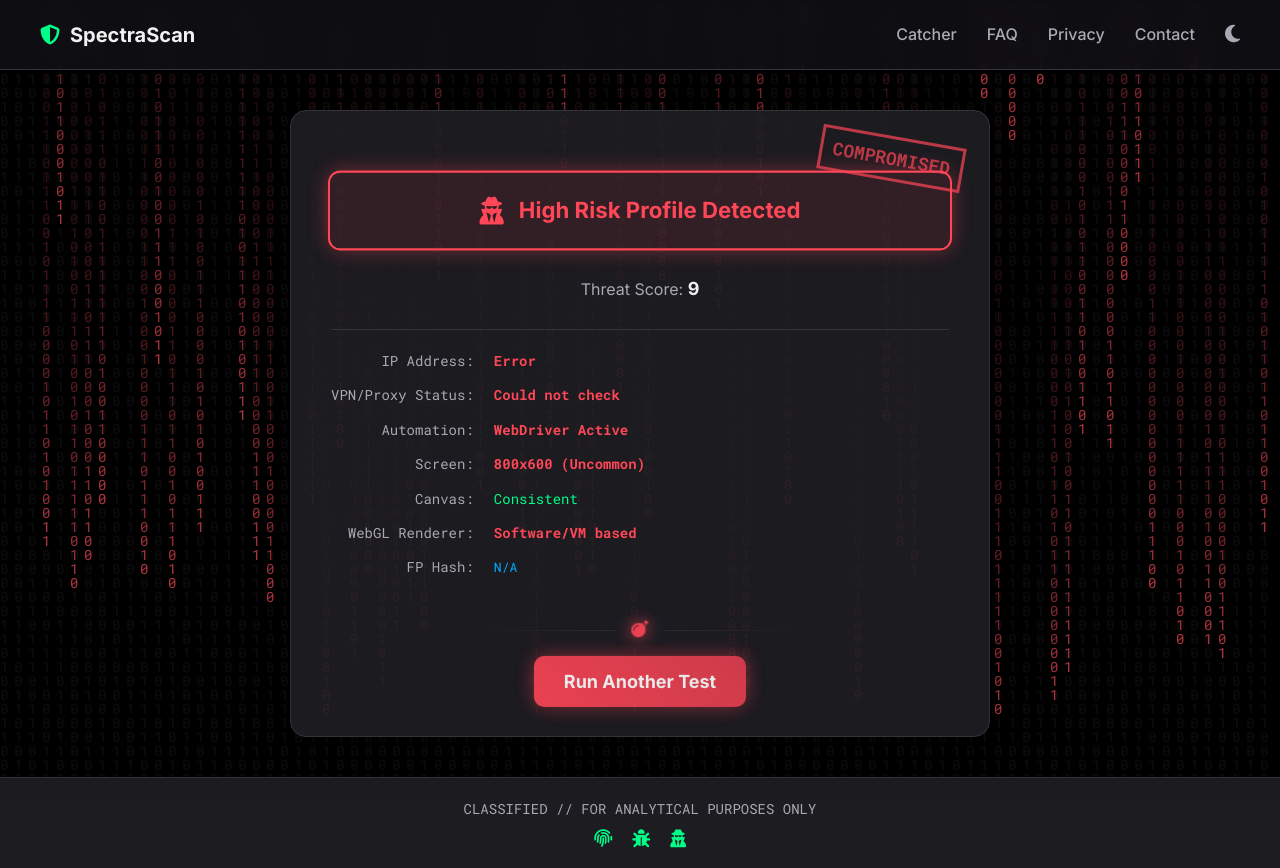
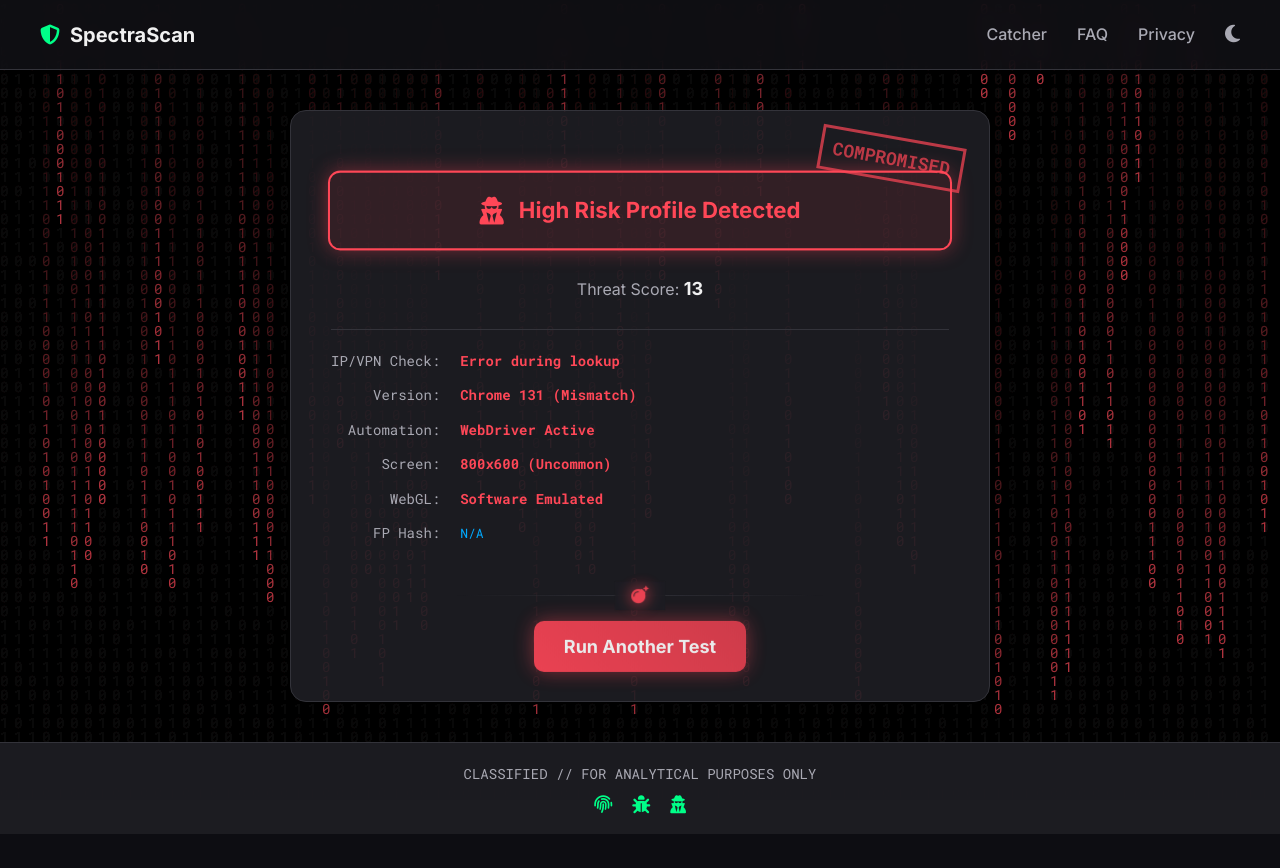
Before and after one commit to alexkask233/spectrascan-website, a website: page public/index.html in a window 1280 px wide. Both pictures are taken after a click on the button "Run Detection". After the commit the page ends 834 px from the top, so only its background shows below. Drawn offline with Linux system fonts and the light colour scheme; no server answers.

Commit message:
Update index.html

```diff
--- a/public/index.html
+++ b/public/index.html
@@ -185,7 +185,6 @@
         <a href="/" class="nav-link">Catcher</a>
         <a href="/faq" class="nav-link">FAQ</a>
         <a href="/privacy" class="nav-link">Privacy</a>
-        <a href="/contact" class="nav-link">Contact</a>
         <button id="theme-toggle-btn" title="Toggle theme"><i class="fa-solid fa-moon"></i></button>
     </nav>
   </header>
@@ -330,113 +329,94 @@
     const detectionPromise = (async () => {
         let riskScore = 0;
         const riskFactors = [];
+        const TARGET_CHROME_VERSION = "138"; // Per user request
 
         // --- Server-Side IP Check ---
         try {
             const resp = await fetch('/api/ip-check', { cache: 'no-store' });
             const ipData = await resp.json();
             if (ipData.error) throw new Error("IP API Error");
-            riskFactors.push({ label: 'IP Address', value: ipData.ip, isBad: false });
-            if (ipData.isProxy) {
-                riskScore += 3; // High penalty for using a proxy/VPN/Tor
-                riskFactors.push({ label: 'VPN/Proxy Status', value: ipData.status, isBad: true });
-            } else {
-                riskFactors.push({ label: 'VPN/Proxy Status', value: ipData.status, isBad: false });
-            }
+            riskFactors.push({ label: 'IP Address', value: ipData.ip, isBad: false, alwaysShow: true });
+            riskFactors.push({ label: 'VPN/Proxy', value: ipData.status, isBad: ipData.isProxy, alwaysShow: true });
+            if (ipData.isProxy) riskScore += 3;
         } catch (e) {
             riskScore += 1;
-            riskFactors.push({ label: 'IP Address', value: "Error", isBad: true });
-            riskFactors.push({ label: 'VPN/Proxy Status', value: "Could not check", isBad: true });
+            riskFactors.push({ label: 'IP/VPN Check', value: "Error during lookup", isBad: true, alwaysShow: true });
         }
 
         // --- Client-Side Checks ---
 
-        // 1. Automation flags (WebDriver)
-        if (navigator.webdriver) {
-            riskScore += 4; // Very high penalty
-            riskFactors.push({ label: 'Automation', value: 'WebDriver Active', isBad: true });
-        } else {
-            riskFactors.push({ label: 'Automation', value: 'Not Detected', isBad: false });
+        // 1. Strict Browser Version Check
+        const ua = navigator.userAgent;
+        const majorChromeVersion = (ua.match(/Chrome\/(\d+)/) || [])[1];
+        if (!ua.includes("Chrome") || majorChromeVersion !== TARGET_CHROME_VERSION) {
+            riskScore += 4; // Instant high penalty
+            const versionDisplay = majorChromeVersion ? `Chrome ${majorChromeVersion}` : 'Not Chrome';
+            riskFactors.push({ label: 'Version', value: `${versionDisplay} (Mismatch)`, isBad: true });
         }
 
-        // 2. Brave browser detection
-        try {
-            if (navigator.brave && await navigator.brave.isBrave()) {
-                riskScore += 2;
-                riskFactors.push({ label: 'Brave Shield', value: 'Detected', isBad: true });
-            }
-        } catch (e) { /* ignore */ }
-
-        // 3. Plugin count heuristic (user request)
-        const pluginCount = navigator.plugins ? navigator.plugins.length : 0;
-        if (pluginCount === 5) {
-            riskScore += 1;
-            riskFactors.push({ label: 'Plugins', value: `${pluginCount} (Common antidetect value)`, isBad: true });
+        // 2. Automation flags (WebDriver)
+        if (navigator.webdriver) {
+            riskScore += 4;
+            riskFactors.push({ label: 'Automation', value: 'WebDriver Active', isBad: true });
         }
 
-        // 4. Screen resolution heuristic (user request)
+        // 3. Plugin count heuristic
+        if (navigator.plugins && navigator.plugins.length === 5) {
+            riskScore += 1;
+            riskFactors.push({ label: 'Plugins', value: '5 (Suspicious count)', isBad: true });
+        }
+
+        // 4. Screen resolution heuristic
         const commonResolutions = ['1920x1080', '1366x768', '1536x864', '2560x1440', '1280x720', '3840x2160', '1600x900', '1440x900'];
         const currentRes = `${window.screen.width}x${window.screen.height}`;
         if (!commonResolutions.includes(currentRes)) {
             riskScore += 1;
             riskFactors.push({ label: 'Screen', value: `${currentRes} (Uncommon)`, isBad: true });
-        } else {
-             riskFactors.push({ label: 'Screen', value: currentRes, isBad: false });
         }
 
-        // 5. Outdated browser version check (user request)
-        const ua = navigator.userAgent;
-        const chromeVersionInUA = (ua.match(/Chrome\/(\d+)/) || [])[1];
-        const LATEST_CHROME_VERSION = 126; // NOTE: This value may need to be updated periodically.
-        if (chromeVersionInUA && parseInt(chromeVersionInUA, 10) < LATEST_CHROME_VERSION) {
-             riskScore += 1;
-             riskFactors.push({ label: 'Browser Version', value: `Chrome ${chromeVersionInUA} (Outdated)`, isBad: true });
-        }
-
-        // 6. Canvas fingerprint randomization
+        // 5. Canvas fingerprint randomization
         const canvasHash1 = getCanvasEntropy();
         await new Promise(resolve => setTimeout(resolve, 30));
         const canvasHash2 = getCanvasEntropy();
         if (canvasHash1 !== canvasHash2) {
             riskScore += 2;
-            riskFactors.push({ label: 'Canvas', value: 'Spoofing Detected (Randomized)', isBad: true });
-        } else {
-            riskFactors.push({ label: 'Canvas', value: 'Consistent', isBad: false });
+            riskFactors.push({ label: 'Canvas', value: 'Randomized', isBad: true });
         }
 
-        // 7. Generic WebGL renderer (bots/VMs)
-        const gl = getWebGLInfo();
-        const renderer = gl.renderer.toLowerCase();
-        if (renderer.includes("swiftshader") || renderer.includes("llvmpipe") || renderer.includes("software rasterizer")) {
+        // 6. Generic WebGL renderer (bots/VMs)
+        const renderer = getWebGLInfo().renderer.toLowerCase();
+        if (renderer.includes("swiftshader") || renderer.includes("llvmpipe")) {
              riskScore += 3;
-             riskFactors.push({ label: 'WebGL Renderer', value: "Software/VM based", isBad: true });
-        } else {
-             riskFactors.push({ label: 'WebGL Renderer', value: "Hardware Accelerated", isBad: false });
+             riskFactors.push({ label: 'WebGL', value: "Software Emulated", isBad: true });
         }
 
+        // Always add FP hash
+        let thumbmarkFingerprint = 'N/A';
+        try { thumbmarkFingerprint = await ThumbmarkJS.getFingerprint(); } catch (err) {}
+        riskFactors.push({ label: 'FP Hash', value: thumbmarkFingerprint, isBad: false, isHash: true, alwaysShow: true });
+
+        // --- Build Results ---
         const isBadBrowser = riskScore >= 4;
         setBackgroundState(isBadBrowser ? 'danger' : 'safe');
 
-        let thumbmarkFingerprint = 'N/A';
-        try { thumbmarkFingerprint = await ThumbmarkJS.getFingerprint(); } catch (err) {}
-        riskFactors.push({ label: 'FP Hash', value: thumbmarkFingerprint, isBad: false, isHash: true });
-
-        // --- Build Results HTML ---
         let resultsHTML = `<div class="verdict-box ${isBadBrowser ? 'danger' : 'safe'}"><i class="fa-solid ${isBadBrowser ? 'fa-user-secret' : 'fa-user-check'} fa-lg"></i><span>${isBadBrowser ? "High Risk Profile Detected" : "Profile Appears Normal"}</span></div>`;
         resultsHTML += `<div class="risk-score">Threat Score: <strong>${riskScore}</strong></div>`;
 
-        let detailsGridHTML = riskFactors.map(factor => {
+        const displayableRiskFactors = riskFactors.filter(factor => factor.isBad || factor.alwaysShow);
+
+        let detailsGridHTML = displayableRiskFactors.map((factor, index) => {
             let valueClass = 'value';
-            if(factor.isBad) valueClass += ' danger';
-            else if(!factor.isHash) valueClass += ' safe';
-            if(factor.isHash) valueClass += ' fingerprint-hash';
+            if (factor.isBad) valueClass += ' danger';
+            else if (!factor.isHash) valueClass += ' safe';
+            if (factor.isHash) valueClass += ' fingerprint-hash';
 
-            let labelHTML = `<div class="label" style="animation-delay: ${riskFactors.indexOf(factor) * 0.05}s">${factor.label}:</div>`;
-            let valueHTML = `<div class="${valueClass}" style="animation-delay: ${riskFactors.indexOf(factor) * 0.05}s">${factor.value}</div>`;
+            let labelHTML = `<div class="label" style="animation-delay: ${index * 0.05}s">${factor.label}:</div>`;
+            let valueHTML = `<div class="${valueClass}" style="animation-delay: ${index * 0.05}s">${factor.value}</div>`;
             return labelHTML + valueHTML;
         }).join('');
 
-        resultsHTML += `<div class="details-grid">${detailsGridHTML}</div>`;
+        resultsHTML += `<div class="details-grid">${detailsGridHTML.length > 0 ? detailsGridHTML : '<div style="grid-column: 1 / -1; text-align: center; color: var(--accent-green);">All checks passed.</div>'}</div>`;
         resultsHTML += `<div class="results-footer"><div class="results-separator ${isBadBrowser ? 'danger' : ''}"></div><div class="run-btn-wrapper"><button id="reset-btn" onclick="resetCatcher()">Run Another Test</button></div></div>`;
 
         return {html: resultsHTML, bad: isBadBrowser};
@@ -452,9 +432,9 @@
     }
   }
 
-  function getCanvasEntropy() {try {const canvas=document.createElement('canvas');const ctx=canvas.getContext('2d');ctx.textBaseline="top";ctx.font="14px 'Arial'";ctx.fillText("BrowserFingerprinting",2,2);return hashString(canvas.toDataURL())}catch{return null}}
-  function hashString(str){let hash=0;for(let i=0;i<str.length;i++){hash=((hash<<5)-hash)+str.charCodeAt(i);hash|=0}return hash}
-  function getWebGLInfo(){try{const canvas=document.createElement('canvas');const gl=canvas.getContext('webgl')||canvas.getContext('experimental-webgl');if(!gl){return{vendor:"unknown",renderer:"unknown"}}const dbg=gl.getExtension('WEBGL_debug_renderer_info');return{vendor:gl.getParameter(dbg.UNMASKED_VENDOR_WEBGL),renderer:gl.getParameter(dbg.UNMASKED_RENDERER_WEBGL)}}catch{return{vendor:"unknown",renderer:"unknown"}}}
+  function getCanvasEntropy() {try {const c=document.createElement('canvas');const ctx=c.getContext('2d');ctx.textBaseline="top";ctx.font="14px 'Arial'";ctx.fillText("BrowserFP",2,2);return hashString(c.toDataURL())}catch{return null}}
+  function hashString(s){let h=0;for(let i=0;i<s.length;i++){h=((h<<5)-h)+s.charCodeAt(i);h|=0}return h}
+  function getWebGLInfo(){try{const c=document.createElement('canvas');const gl=c.getContext('webgl')||c.getContext('experimental-webgl');if(!gl){return{vendor:"N/A",renderer:"N/A"}}const dbg=gl.getExtension('WEBGL_debug_renderer_info');return{vendor:gl.getParameter(dbg.UNMASKED_VENDOR_WEBGL),renderer:gl.getParameter(dbg.UNMASKED_RENDERER_WEBGL)}}catch{return{vendor:"N/A",renderer:"N/A"}}}
 
   /* --- DYNAMIC BACKGROUND SCRIPT (NO CHANGES) --- */
   const canvas = document.getElementById('matrix-bg');
```
